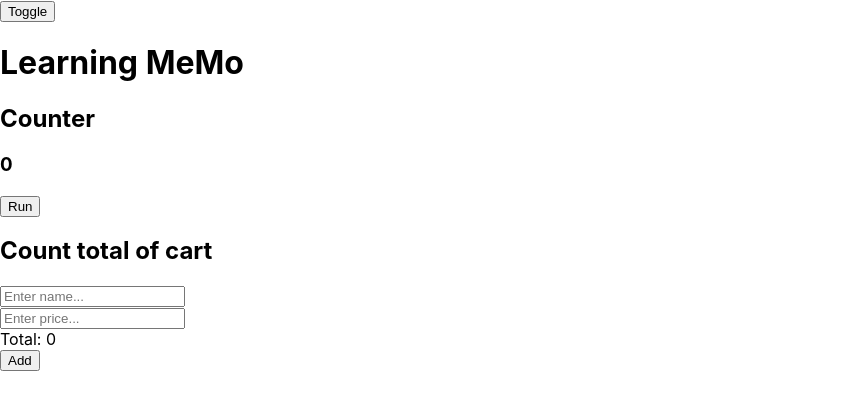
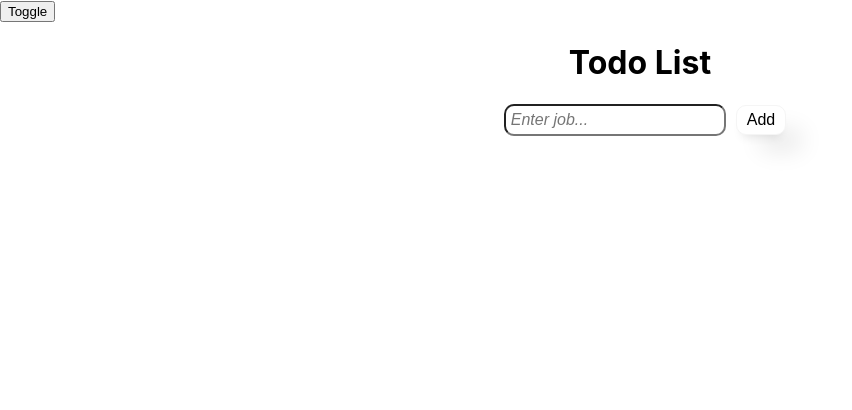
Before and after one commit to caophuoclong/learningReactWithF8, a React (Create React App) app: page / in a window 1280 px wide. Shown: the top 410 px of the page, without its empty margins (0-852 px from the left). Built offline with nearby package versions, Linux system fonts and the light colour scheme.

Commit message:
learn userReducer with todoList

```diff
--- a/src/App.js
+++ b/src/App.js
@@ -10,6 +10,7 @@ import Timer from "./components/Timer"
 import PreviewAvatar from "./components/PreviewAvatar"
 import FakeComment from "./components/FakeComment";
 import LearningMemo from "./components/LearningMemo"
+import UseReducer from "./components/useReducer"
 import { useState } from "react";
 function App() {
   const [isShow, setIsShow] = useState(true);
@@ -27,7 +28,8 @@ function App() {
       {/* {isShow && <Timer />} */}
       {/* {isShow && <PreviewAvatar />} */}
       {/* {isShow && <FakeComment />} */}
-      {isShow && <LearningMemo />}
+      {/* {isShow && <LearningMemo />} */}
+      {isShow && <UseReducer />}
     </div>
   );
 }
--- /dev/null
+++ b/src/components/useReducer/BasicReducer/index.jsx
@@ -0,0 +1,45 @@
+import React from 'react';
+
+// Init state
+const initState = 0;
+
+// Init Action
+
+const UP_ACTION = "up";
+const DOWN_ACTION = "down";
+
+// Init reducer;
+
+const reducer = (state, action) => {
+    switch(action){
+        case UP_ACTION:
+            return state + 1;
+        case DOWN_ACTION:
+            return state - 1;
+        default:
+            throw new Error("Invalid action!!!")
+    }
+}
+
+
+const Index = () => {
+    const [count, dispatch] = React.useReducer(reducer, initState);
+    return (
+        <div>
+            <h1>Counter</h1>
+            <h2>{count}</h2>
+            <button onClick={
+                ()=>{
+                    dispatch(UP_ACTION);
+                }
+            }>Up</button>
+            <button onClick={
+                ()=>{
+                    dispatch(DOWN_ACTION);
+                }
+            }>Down</button>
+        </div>
+    );
+}
+
+export default Index;
--- /dev/null
+++ b/src/components/useReducer/TodoList/index.jsx
@@ -0,0 +1,147 @@
+import { useReducer, useRef } from 'react';
+
+const initState = {
+  job: '',
+  jobs: [],
+};
+const SET_JOB = 'set_job';
+const ADD_JOB = 'add_job';
+const DELETE_JOB = 'del_job';
+
+const setJob = (payload) => {
+  return {
+    type: SET_JOB,
+    payload,
+  };
+};
+const addJob = () => {
+  return {
+    type: ADD_JOB,
+  };
+};
+
+const delJob = (payload) => {
+  return {
+    type: DELETE_JOB,
+    payload,
+  };
+};
+
+const reducer = (state, action) => {
+  switch (action.type) {
+    case SET_JOB:
+      return {
+        ...state,
+        job: action.payload,
+      };
+    case ADD_JOB:
+      return {
+        ...state,
+        jobs: [...state.jobs, state.job],
+      };
+
+    case DELETE_JOB:
+        const preJobs = [...state.jobs];
+        preJobs.splice(action.payload,1);
+        return {
+            ...state,
+            jobs:  preJobs
+        }
+
+    default:
+      throw new Error(`Invalid action ${action.type}`);
+  }
+};
+
+const Todo = () => {
+  const [state, dispatch] = useReducer(reducer, initState);
+  const inputRef = useRef();
+  const handleAddJob = () => {
+    if (state.job) {
+      dispatch(addJob());
+      dispatch(setJob(''));
+      inputRef.current.focus();
+    }
+  };
+  const handleDelJob = (index) => {
+    dispatch(delJob(index));
+  }
+  return (
+    <div>
+      <h1 style={{ textAlign: 'center' }}>Todo List</h1>
+      <div style={{ textAlign: 'center' }}>
+        <input
+          ref={inputRef}
+          style={{
+            padding: '5px',
+            borderRadius: '10px',
+            fontSize: '16px',
+            fontWeight: '500',
+            fontStyle: 'italic',
+            margin: '0px 10px',
+          }}
+          type='text'
+          value={state.job}
+          onChange={(e) => {
+            dispatch(setJob(e.target.value));
+          }}
+          onKeyDown={(e) => {
+            e.key === 'Enter' && handleAddJob();
+          }}
+          placeholder='Enter job...'
+        />
+        <button
+          style={{
+            padding: '5px 10px',
+            borderRadius: '10px',
+            fontSize: '16px',
+            fontWeight: '500',
+            cursor: 'pointer',
+            border: '0.5px solid #f5f5f5',
+            boxShadow:
+              '20px 20px 25px -5px rgb(0 0 0 / 0.1), 0 8px 10px -6px rgb(0 0 0 / 0.1)',
+            backgroundColor: 'white',
+          }}
+          onClick={handleAddJob}
+        >
+          Add
+        </button>
+      </div>
+      <ul>
+        {state.jobs.map((job, index) => (
+          <li
+            key={index}
+            style={{
+              listStyleType: 'none',
+              boxShadow: '0 25px 50px -12px rgb(0 0 0 / 0.25)',
+              backgroundColor: 'white',
+              padding: '5px 10px',
+              borderRadius: '10px',
+              fontSize: '16px',
+              fontWeight: '500',
+              cursor: 'pointer',
+              border: '0.5px solid black',
+              width: '70%',
+              marginLeft: '30px',
+              position: 'relative',
+              margin: "10px 0px"
+            }}
+          >
+            {job}
+            <span
+                style={{
+                    position: "absolute",
+                    right: 10,
+                }}
+                onClick={()=>{
+                    handleDelJob(index)
+                }}
+            >&times;</span>
+          </li>
+        ))}
+      </ul>
+    </div>
+  );
+};
+
+export default Todo;
--- /dev/null
+++ b/src/components/useReducer/index.jsx
@@ -0,0 +1,14 @@
+import React from 'react';
+import TodoList from './TodoList';
+import BasicReducer from "./BasicReducer"
+const Index = () => {
+    return (
+        <div>
+            {/* <BasicReducer/>
+             */}
+             <TodoList/>
+        </div>
+    );
+}
+
+export default Index;
```
